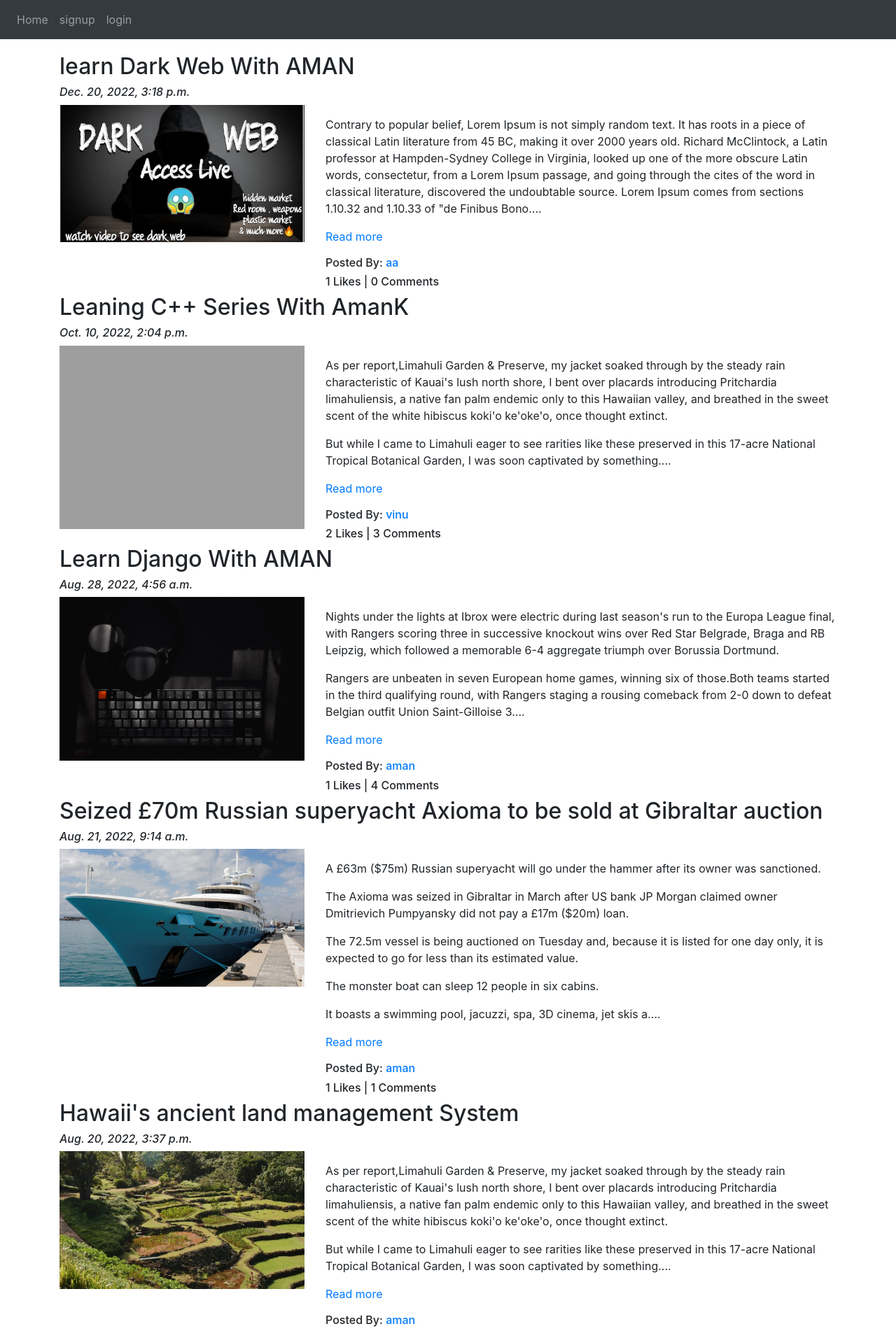
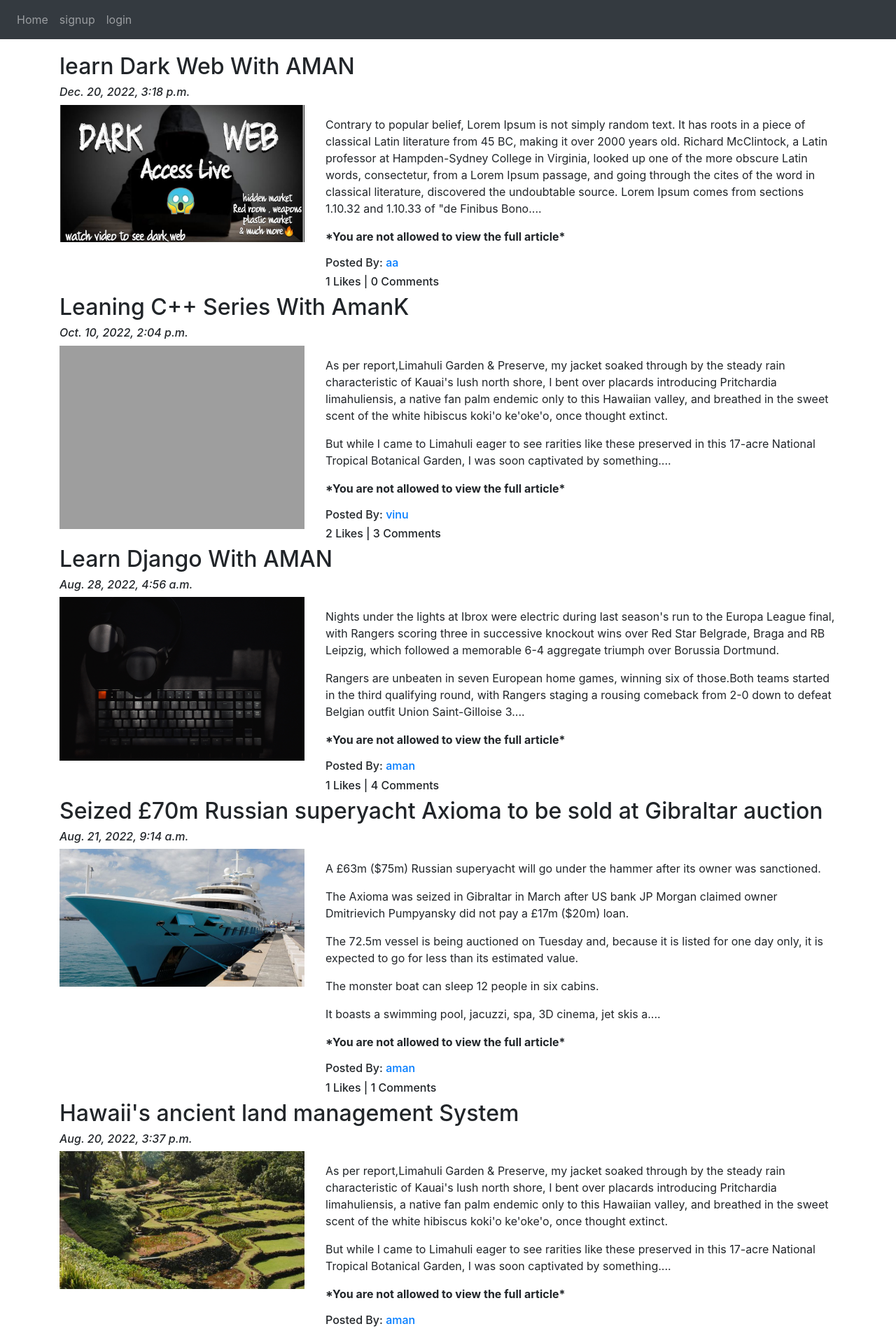
Before and after one commit to amankayat/Blog-website-Updated, a Django app: page /blog/ in a window 1280 px wide. Shown: the top 1902 px of the page at 70% size. Run offline with Django 4.2, Linux system fonts and the light colour scheme; data comes from the database, SQL or seed files in the repository; both versions use the stored data as it was after the commit; parts of the project's set-up code (start-up, migrations or seed data) failed here and were passed over; some libraries are stand-ins or nearby versions; grey boxes are pictures that could not be loaded.

Commit message:
project updated

```diff
--- a/templates/App_Blog/blog_list.html
+++ b/templates/App_Blog/blog_list.html
@@ -19,7 +19,13 @@
 
     <div class="col-sm-8">
         <p>{{blog.blog_content|range_filter|linebreaks }}
+            {% if request.user.is_authenticated %}
             <a href="{% url 'blog_details' blog.id %}">Read more</a>
+            {% else %}
+        <p> <b>*You are not allowed to view the full article* </b> </p>
+
+
+{% endif %}
         </p>
         <h6>Posted By: <a href="">{{blog.author}}</a> </h6>
         <h6>{{blog.liked_blog.count}} Likes | {{blog.blog_comment.count}} Comments</h6>
```
Also changed, not shown: db.sqlite3, media/blog_images/IMG_20210904_102230_900.jpg (added), media/profile_pics/ytprofilepic.jpg (added).
